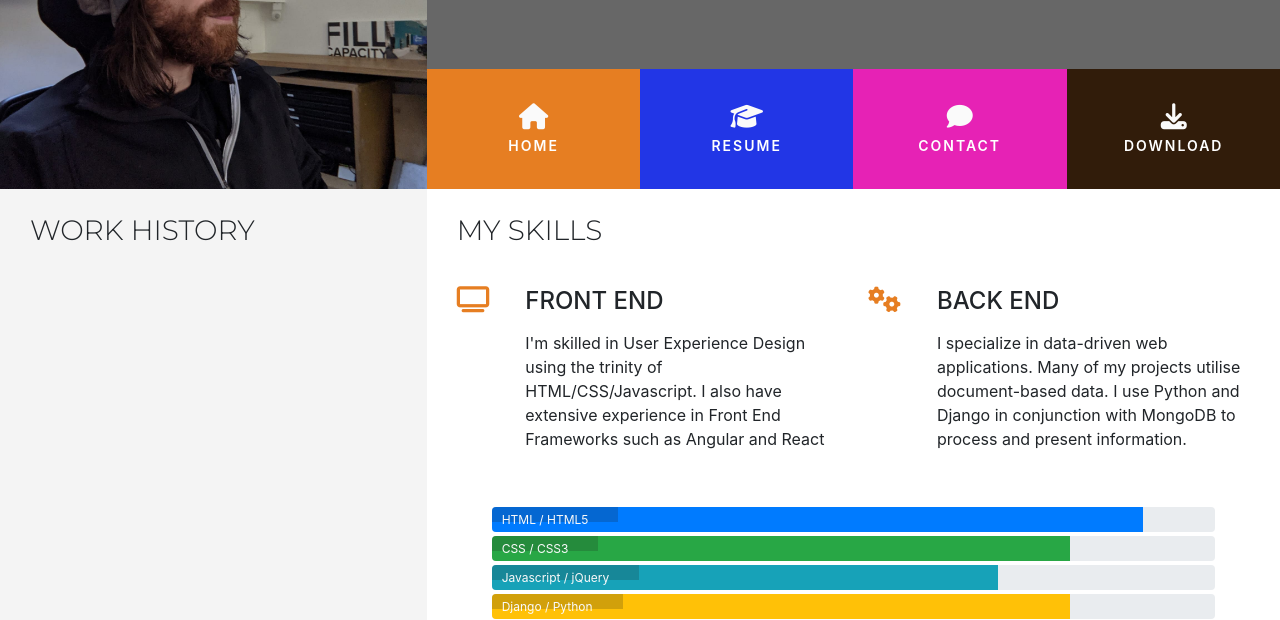
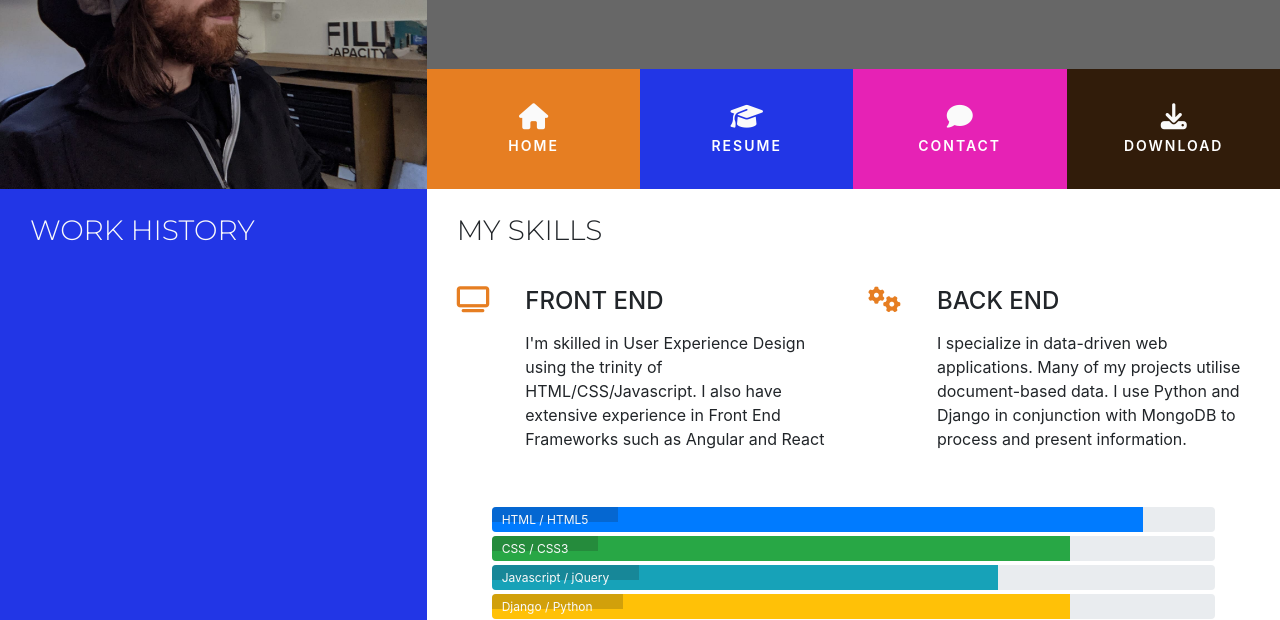
Before and after one commit to StefanWout/bootstrap-stefan-resume, a plain HTML site: page resume.html in a window 1280 px wide. Shown: the part 180-800 px from the top of the page. Drawn offline with nearby package versions, Linux system fonts and the light colour scheme; a web font is replaced by a local one.

Commit message:
added styles to the work history title

```diff
--- a/assets/css/style.css
+++ b/assets/css/style.css
@@ -29,6 +29,10 @@
     background-color: #f4f4f4;
 }
 
+.bg-color-work-history {
+    background-color: #2236e6;
+}
+
 /* special paddings margins and text */
 
 h1, h2, h3, h4 {
@@ -57,6 +61,10 @@ h1, h2, h3, h4 {
     display: table-cell;
     padding: 0 30px 30px;
     float: none;
+}
+
+.history-heading {
+
 }
 
 .section-heading {
@@ -279,3 +287,10 @@ footer {
 .progress-section {
     margin: 40px 20px;
 }
+
+/* work history */
+
+.history-heading {
+    color: #fafafa;
+    margin-bottom: 50px;
+}
--- a/resume.html
+++ b/resume.html
@@ -61,10 +61,10 @@
 
     <section class="container-fluid">
         <div class="row">
-            <div class="col-md-4 bg-color-personal-info section-column">
+            <div class="col-md-4 bg-color-work-history section-column">
                 <div class="row">
                     <div class="col-12">
-                        <h3 class="section-heading uppercase">
+                        <h3 class="section-heading history-heading uppercase">
                             Work History
                         </h3>
                     </div>
```
